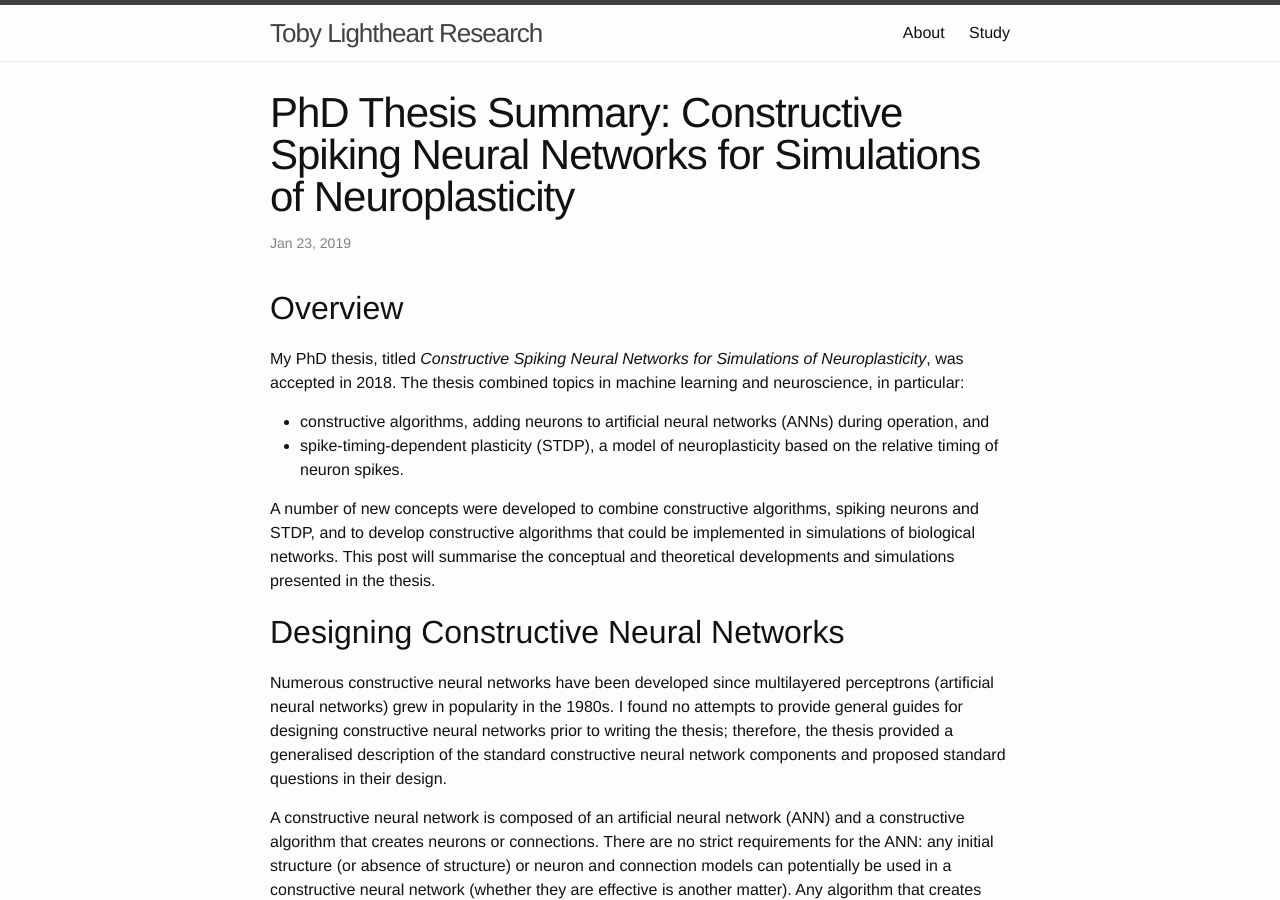
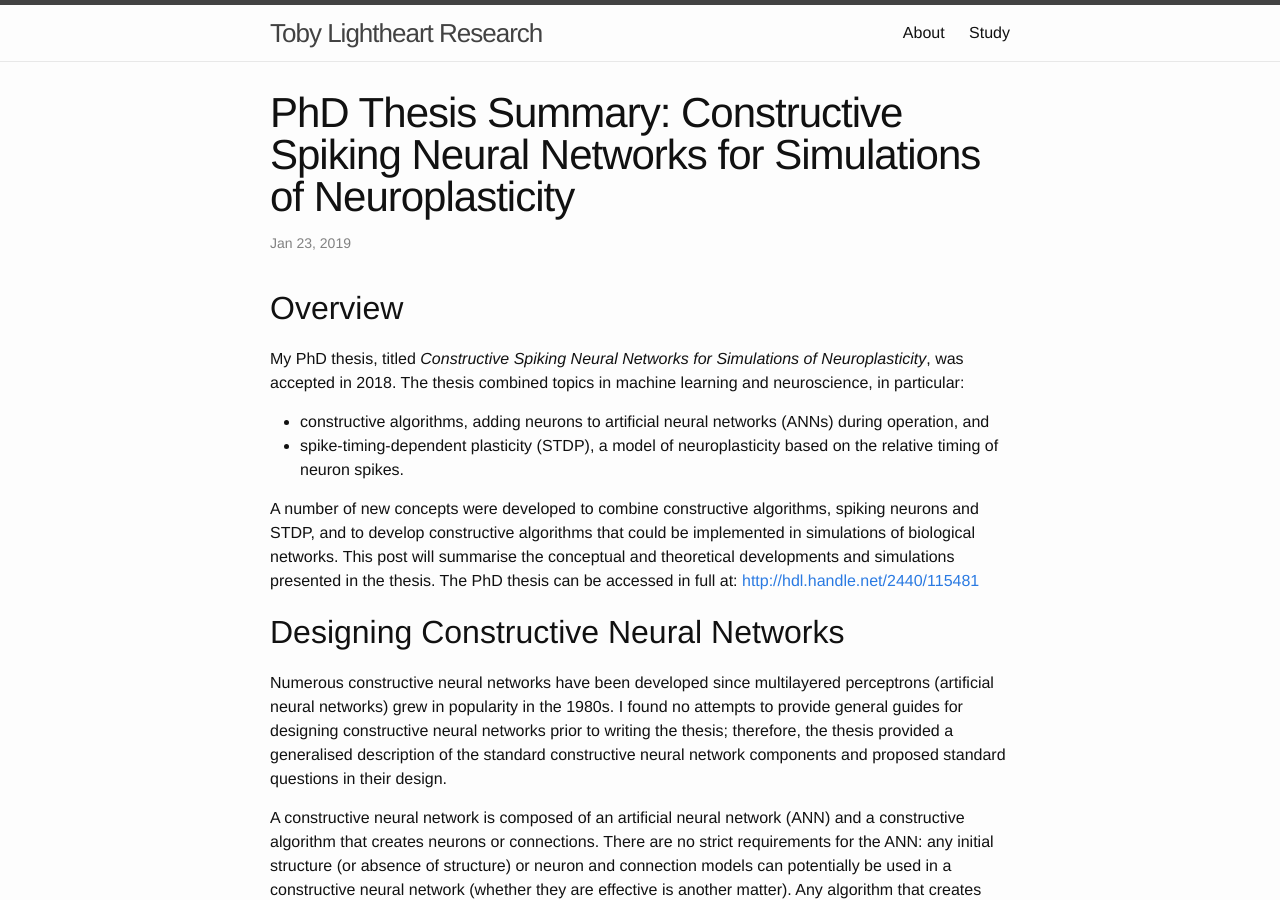
Before and after one commit to tobylightheart/tobylightheart.github.io, a Jekyll site: the page built from _posts/2019-01-23-phd-thesis-summary-constructive-spiking-neural-networks-for-simulations-of-neuroplasticity.markdown, in a window 1280 px wide and 900 px high. Built offline with Jekyll 4.4.1, drawn with Linux system fonts in a browser that asks for light colours; formulas are drawn with MathJax 3.

Commit message:
Add thesis URL to PhD summary post

```diff
--- a/_posts/2019-01-23-phd-thesis-summary-constructive-spiking-neural-networks-for-simulations-of-neuroplasticity.markdown
+++ b/_posts/2019-01-23-phd-thesis-summary-constructive-spiking-neural-networks-for-simulations-of-neuroplasticity.markdown
@@ -15,6 +15,7 @@ The thesis combined topics in machine learning and neuroscience, in particular:
 
 A number of new concepts were developed to combine constructive algorithms, spiking neurons and STDP, and to develop constructive algorithms that could be implemented in simulations of biological networks.
 This post will summarise the conceptual and theoretical developments and simulations presented in the thesis.
+The PhD thesis can be accessed in full at: [http://hdl.handle.net/2440/115481](http://hdl.handle.net/2440/115481)
 
 ## Designing Constructive Neural Networks
 
```
